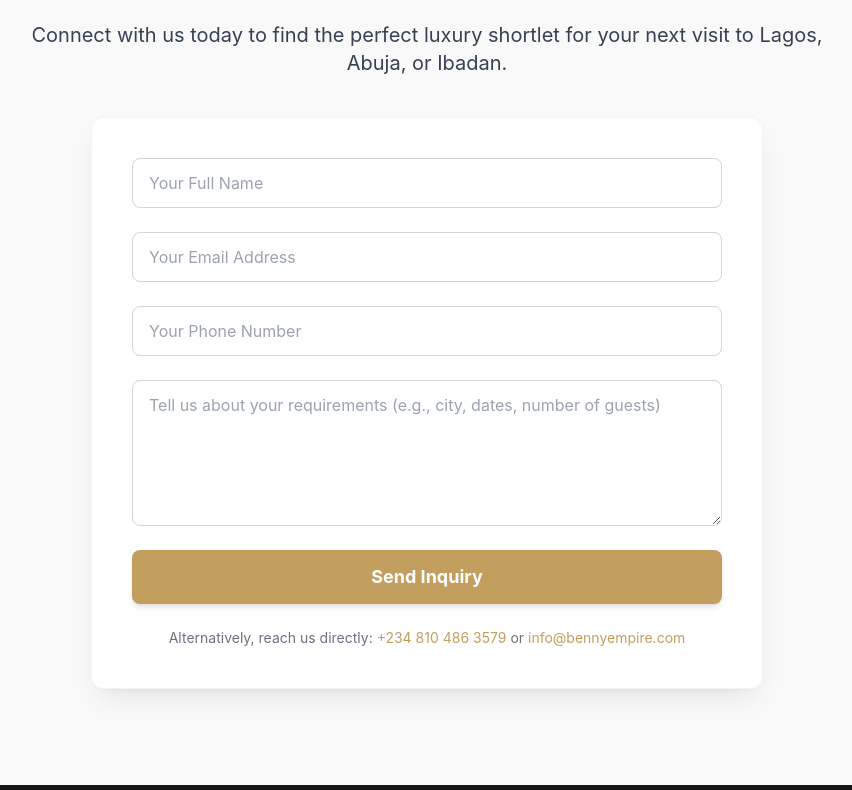
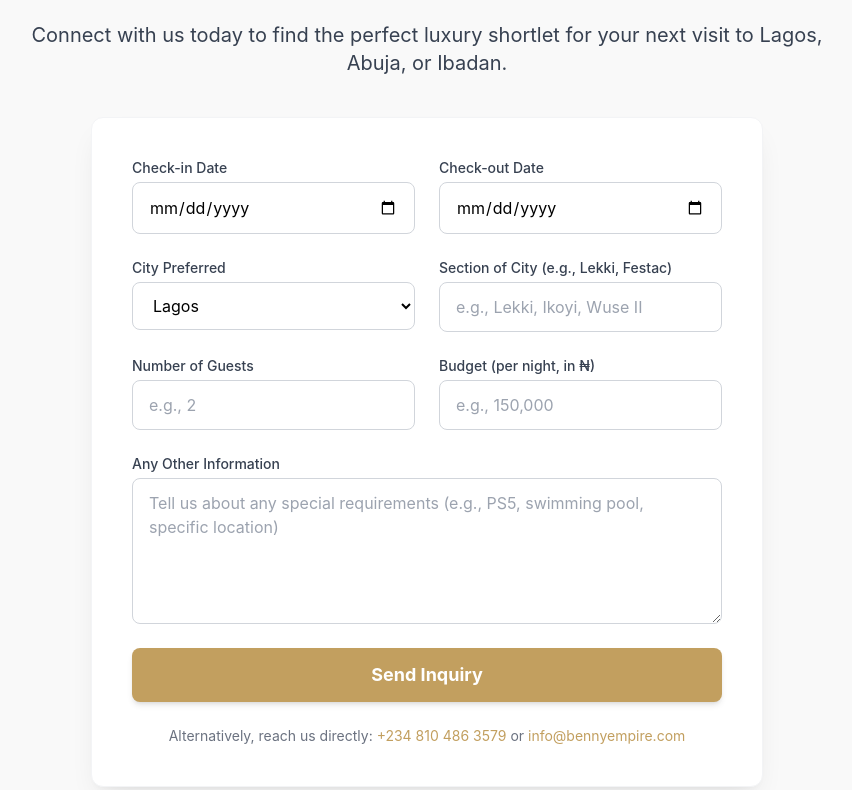
Before and after one commit to nkemeloagu/BennyEmpire, a plain HTML site: page index.html in a window 1280 px wide. Shown: the part 6055-6845 px from the top of the page, without its empty margins (213-1065 px from the left). Drawn offline with nearby package versions, Linux system fonts and the light colour scheme.

Commit message:
Update index.html

```diff
--- a/index.html
+++ b/index.html
@@ -5,11 +5,14 @@
     <meta name="viewport" content="width=device-width, initial-scale=1.0">
     <title>Benny Empire Luxury Shortlets | Lagos, Abuja, Ibadan</title>
 
-    <!-- FAVICON --><link rel="icon" href="https://ik.imagekit.io/vgflfdcic/Screenshot%202025-11-02%20152843.png" type="image/png">
+    <!-- FAVICON - Placeholder with BE text -->
+    <link rel="icon" href="https://placehold.co/32x32/C29F5F/171717?text=BE" type="image/png">
 
-    <!-- Load Tailwind CSS --><script src="https://cdn.tailwindcss.com"></script>
+    <!-- Load Tailwind CSS -->
+    <script src="https://cdn.tailwindcss.com"></script>
 
-    <!-- Tailwind Config --><script>
+    <!-- Tailwind Config -->
+    <script>
         tailwind.config = {
             theme: {
                 extend: {
@@ -26,7 +29,8 @@
         }
     </script>
 
-    <!-- Custom Styles --><style>
+    <!-- Custom Styles -->
+    <style>
         /* Base styles for premium look */
         body {
             background-color: var(--tw-colors-be-light);
@@ -222,12 +226,12 @@
 
                     <!-- Check-in/Check-out -->
                     <div class="flex-1">
-                        <label for="check-in" class="block text-sm font-medium text-gray-700 sr-only">Check-in Date</label>
-                        <input type="date" id="check-in" placeholder="Check-in" class="mt-1 block w-full pl-3 pr-3 py-3 text-base border-gray-300 rounded-lg focus:outline-none focus:ring-be-accent focus:border-be-accent sm:text-sm shadow-sm border">
+                        <label for="search-check-in" class="block text-sm font-medium text-gray-700 sr-only">Check-in Date</label>
+                        <input type="date" id="search-check-in" placeholder="Check-in" class="mt-1 block w-full pl-3 pr-3 py-3 text-base border-gray-300 rounded-lg focus:outline-none focus:ring-be-accent focus:border-be-accent sm:text-sm shadow-sm border">
                     </div>
                     <div class="flex-1">
-                        <label for="check-out" class="block text-sm font-medium text-gray-700 sr-only">Check-out Date</label>
-                        <input type="date" id="check-out" placeholder="Check-out" class="mt-1 block w-full pl-3 pr-3 py-3 text-base border-gray-300 rounded-lg focus:outline-none focus:ring-be-accent focus:border-be-accent sm:text-sm shadow-sm border">
+                        <label for="search-check-out" class="block text-sm font-medium text-gray-700 sr-only">Check-out Date</label>
+                        <input type="date" id="search-check-out" placeholder="Check-out" class="mt-1 block w-full pl-3 pr-3 py-3 text-base border-gray-300 rounded-lg focus:outline-none focus:ring-be-accent focus:border-be-accent sm:text-sm shadow-sm border">
                     </div>
                     <button id="search-button" class="w-full md:w-auto px-8 py-3 text-base font-bold rounded-lg text-white bg-be-accent hover:bg-opacity-90 transition duration-300 shadow-lg transform hover:scale-105">
                         Search Now
@@ -509,7 +513,7 @@
                             <img data-media-index="9" src="https://ik.imagekit.io/vgflfdcic/Lagos6/IMG-20251107-WA0024.jpg" class="carousel-media" alt="Periwinkle Residence">
                             <img data-media-index="10" src="https://ik.imagekit.io/vgflfdcic/Lagos6/IMG-20251107-WA0022.jpg" class="carousel-media" alt="Periwinkle Residence">
                             <img data-media-index="11" src="https://ik.imagekit.io/vgflfdcic/Lagos6/IMG-20251107-WA0021.jpg" class="carousel-media" alt="Periwinkle Residence">
-                            <img data-media-index="12" src="https://ik.imagekit.io/vgflfdcic/Lagos6/IMG-20251107-WA0013.jpg" class="carousel-media" alt="Periwinkle Residence">
+                            <img data-media-index="12" src="httpsD/vgflfdcic/Lagos6/IMG-20251107-WA0013.jpg" class="carousel-media" alt="Periwinkle Residence">
                             <img data-media-index="13" src="https://ik.imagekit.io/vgflfdcic/Lagos6/IMG-20251107-WA0012.jpg" class="carousel-media" alt="Periwinkle Residence">
                             <img data-media-index="14" src="https://ik.imagekit.io/vgflfdcic/Lagos6/IMG-20251107-WA0019.jpg" class="carousel-media" alt="Periwinkle Residence">
                             <img data-media-index="15" src="https://ik.imagekit.io/vgflfdcic/Lagos6/IMG-20251107-WA0020.jpg" class="carousel-media" alt="Periwinkle Residence">
@@ -737,8 +741,9 @@
 
                 </div>
 
+                <!-- "View All Listings" button now links to #featured -->
                 <div class="text-center mt-16 scroll-animate">
-                     <a href="#contact-form" class="inline-flex items-center justify-center px-8 py-3 border border-transparent text-lg font-semibold rounded-lg shadow-lg text-white bg-be-accent hover:bg-opacity-80 transition duration-300 transform hover:scale-105">
+                     <a href="#featured" class="inline-flex items-center justify-center px-8 py-3 border border-transparent text-lg font-semibold rounded-lg shadow-lg text-white bg-be-accent hover:bg-opacity-80 transition duration-300 transform hover:scale-105">
                         View All Listings
                     </a>
                 </div>
@@ -886,29 +891,62 @@
                     Connect with us today to find the perfect luxury shortlet for your next visit to Lagos, Abuja, or Ibadan.
                 </p>
 
-                <div class="bg-white p-8 sm:p-10 rounded-xl card-shadow border border-gray-100 max-w-2xl mx-auto">
+                <!-- NEW DETAILED FORM -->
+                <div class="bg-white p-8 sm:p-10 rounded-xl card-shadow border border-gray-100 max-w-2xl mx-auto text-left">
                     <form class="space-y-6">
+
+                        <!-- Check-in & Check-out -->
+                        <div class="grid grid-cols-1 sm:grid-cols-2 gap-6">
                             <div>
-                            <label for="full-name" class="sr-only">Full Name</label>
-                            <input type="text" id="full-name" placeholder="Your Full Name" class="block w-full px-4 py-3 border border-gray-300 rounded-lg focus:ring-be-accent focus:border-be-accent" required>
+                                <label for="checkin" class="block text-sm font-medium text-gray-700 mb-1">Check-in Date</label>
+                                <input type="date" id="checkin" class="block w-full px-4 py-3 border border-gray-300 rounded-lg focus:ring-be-accent focus:border-be-accent" required>
                             </div>
                             <div>
-                            <label for="email" class="sr-only">Email Address</label>
-                            <input type="email" id="email" placeholder="Your Email Address" class="block w-full px-4 py-3 border border-gray-300 rounded-lg focus:ring-be-accent focus:border-be-accent" required>
+                                <label for="checkout" class="block text-sm font-medium text-gray-700 mb-1">Check-out Date</label>
+                                <input type="date" id="checkout" class="block w-full px-4 py-3 border border-gray-300 rounded-lg focus:ring-be-accent focus:border-be-accent" required>
+                            </div>
+                        </div>
+
+                        <!-- City & Area -->
+                        <div class="grid grid-cols-1 sm:grid-cols-2 gap-6">
+                            <div>
+                                <label for="city-preferred" class="block text-sm font-medium text-gray-700 mb-1">City Preferred</label>
+                                <select id="city-preferred" class="block w-full px-4 py-3 border border-gray-300 rounded-lg focus:ring-be-accent focus:border-be-accent bg-white">
+                                    <option>Lagos</option>
+                                    <option>Abuja</option>
+                                    <option>Ibadan</option>
+                                </select>
                             </div>
                             <div>
-                            <label for="phone" class="sr-only">Phone Number</label>
-                            <input type="tel" id="phone" placeholder="Your Phone Number" class="block w-full px-4 py-3 border border-gray-300 rounded-lg focus:ring-be-accent focus:border-be-accent">
+                                <label for="city-section" class="block text-sm font-medium text-gray-700 mb-1">Section of City (e.g., Lekki, Festac)</label>
+                                <input type="text" id="city-section" placeholder="e.g., Lekki, Ikoyi, Wuse II" class="block w-full px-4 py-3 border border-gray-300 rounded-lg focus:ring-be-accent focus:border-be-accent">
+                            </div>
+                        </div>
+
+                        <!-- Guests & Budget -->
+                        <div class="grid grid-cols-1 sm:grid-cols-2 gap-6">
+                            <div>
+                                <label for="guests" class="block text-sm font-medium text-gray-700 mb-1">Number of Guests</label>
+                                <input type="number" id="guests" placeholder="e.g., 2" class="block w-full px-4 py-3 border border-gray-300 rounded-lg focus:ring-be-accent focus:border-be-accent" min="1">
                             </div>
                             <div>
-                            <label for="message" class="sr-only">Message</label>
-                            <textarea id="message" rows="5" placeholder="Tell us about your requirements (e.g., city, dates, number of guests)" class="block w-full px-4 py-3 border border-gray-300 rounded-lg focus:ring-be-accent focus:border-be-accent" required></textarea>
+                                <label for="budget" class="block text-sm font-medium text-gray-700 mb-1">Budget (per night, in ₦)</label>
+                                <input type="text" id="budget" placeholder="e.g., 150,000" class="block w-full px-4 py-3 border border-gray-300 rounded-lg focus:ring-be-accent focus:border-be-accent">
                             </div>
+                        </div>
+
+                        <!-- Other Information -->
+                        <div>
+                            <label for="other-info" class="block text-sm font-medium text-gray-700 mb-1">Any Other Information</label>
+                            <textarea id="other-info" rows="5" placeholder="Tell us about any special requirements (e.g., PS5, swimming pool, specific location)" class="block w-full px-4 py-3 border border-gray-300 rounded-lg focus:ring-be-accent focus:border-be-accent"></textarea>
+                        </div>
+
+                        <!-- Submit Button -->
                         <button type="submit" class="w-full px-6 py-3 border border-transparent text-lg font-bold rounded-lg shadow-md text-white bg-be-accent hover:bg-opacity-90 transition duration-300 transform hover:scale-105">
                             Send Inquiry
                         </button>
                     </form>
-                    <p class="text-sm text-gray-500 mt-6">
+                    <p class="text-sm text-gray-500 mt-6 text-center">
                         Alternatively, reach us directly: <a href="tel:+2348104863579" class="text-be-accent hover:underline">+234 810 486 3579</a> or <a href="mailto:info@bennyempire.com" class="text-be-accent hover:underline">info@bennyempire.com</a>
                     </p>
                 </div>
@@ -942,7 +980,7 @@
                 <ul class="space-y-2">
                     <li><a href="#locations" class="text-gray-400 hover:text-white transition duration-300 text-sm">Our Locations</a></li>
                     <li><a href="#featured" class="text-gray-400 hover:text-white transition duration-300 text-sm">View Apartments</a></li>
-                    <li><a href="#about-us" class="text-gray-400 hover:text-white transition duration-3Click on "Preview" to see all the changes we've made.0 text-sm">About Us</a></li>
+                    <li><a href="#about-us" class="text-gray-400 hover:text-white transition duration-300 text-sm">About Us</a></li>
                     <li><a href="#testimonials" class="text-gray-400 hover:text-white transition duration-300 text-sm">Guest Stories</a></li>
                 </ul>
             </div>
```
Lines whose indentation alone changed are shown as unchanged.
